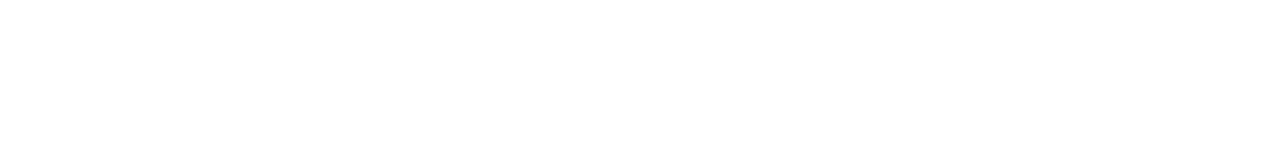
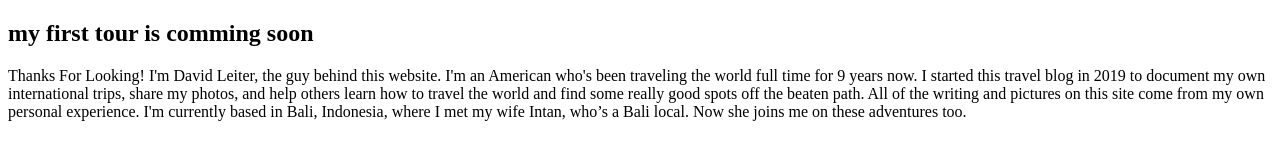
Before and after one commit to sumonnr/travel-web-bd, a plain HTML site: page index.html in a window 1280 px wide. Drawn offline with Linux system fonts and the light colour scheme.

Commit message:
travel blog add

```diff
--- a/index.html
+++ b/index.html
@@ -4,8 +4,26 @@
     <meta charset="UTF-8">
     <meta name="viewport" content="width=device-width, initial-scale=1.0">
     <title>travel website begain</title>
+    <link rel="stylesheet" href="blog/travel.css">
+    <link rel="shortcut icon" href="image/home.png" type="image/x-icon">
 </head>
 <body>
+    <h2>my first tour is comming soon</h2>
+    <div>
+        <p>Thanks For Looking!
+            I'm David Leiter, the guy behind this website. I'm an American who's been traveling the world full time for 9 years now.
+
+            I started this travel blog in 2019 to document my own international trips, share my photos, and help others learn how to travel the world and find some really good spots off the beaten path.
+
+            All of the writing and pictures on this site come from my own personal experience.
+
+            I'm currently based in Bali, Indonesia, where I met my wife Intan, who’s a Bali local. Now she joins me on these adventures too.
+
+            </p>
+
+
+
+    </div>
 
 </body>
 </html>
```
Also changed, not shown: blog/travel.css (added).
